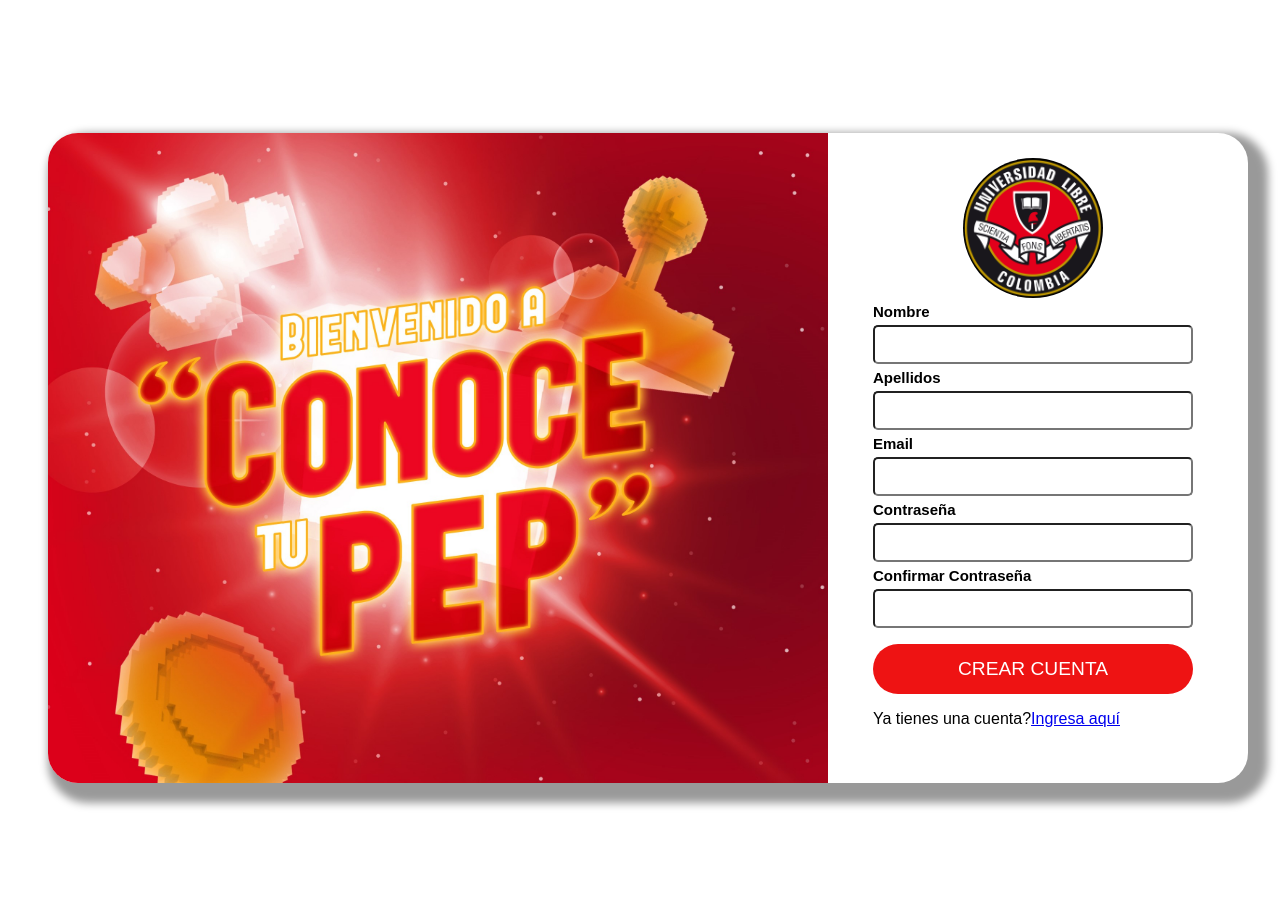
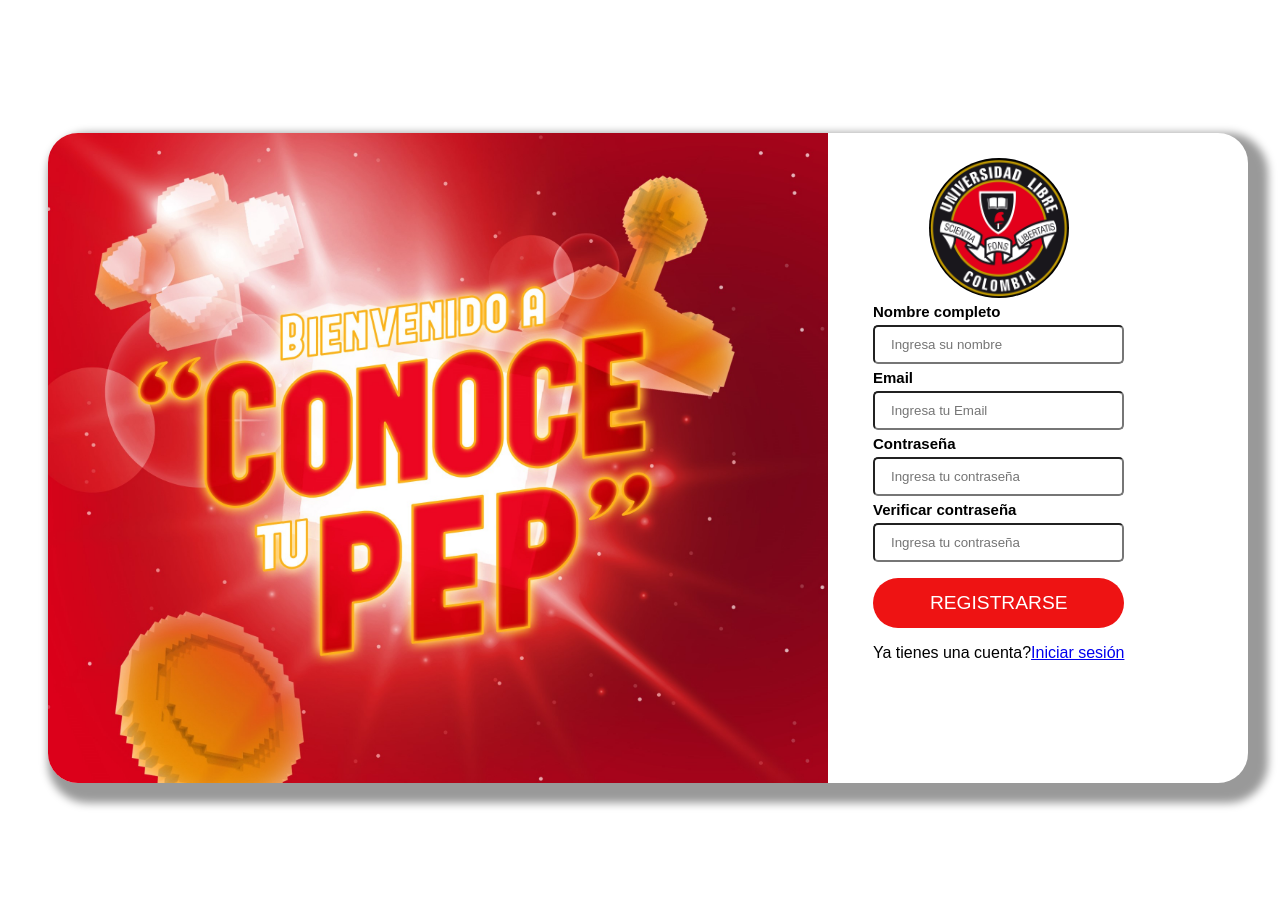
Before and after one commit to MartinCantillo/Juego-Pep, a Flask app: page /Registro in a window 1280 px wide. Run offline with Flask 3, Linux system fonts and the light colour scheme.

Commit message:
la funcion registrar usurio y modificacion html registro

```diff
--- /dev/null
+++ b/config/static/js/registro.js
@@ -0,0 +1,25 @@
+function saveuser(){
+    let endpoint = '/saveusuario'
+    const txtnom = document.getElementById('nombre')
+    const txtemail = document.getElementById('email')
+    const txtcontra = document.getElementById('contraseña')
+    const txtcontraf = document.getElementById('contraseñaf')
+
+
+    if (txtcontraf.value == txtcontra.value){
+    axios.post(endpoint,{
+        'nom_usuario' : txtnom.value ,
+        'IdCategoria_Fk' : 1,
+        'estado': 'a',
+        'clave_usuario': txtcontra.value,
+        'avatar_rut': '/static/img/avatar/avatar1.jpg',
+        'emailusuario_pk': txtemail.value
+    })
+    .then(function (response) {
+      alert(response);
+    })
+    .catch(function (error) {
+      console.log(error);
+    });
+}
+}
--- a/config/templates/Registro.html
+++ b/config/templates/Registro.html
@@ -12,47 +12,51 @@
 <body>
 
     <div class="contenedor-formulario contenedor">
-        <div class="imagen-formulario">
+        <div class="imagen-formulario"></div>
 
-        </div>
-
-        <form class="formulario">
+        <div class="formulario">
           <div class="texto-formulario">
-                <h2 src="bh.png">
+            <h2 src="{{ url_for('static', filename='static/img/LoginyRegistro/bh.jpg') }}" >
         </div>
         <div class="input">
-                <label for="nombre">Nombre</label>
-                <input placeholder=""type="text" id="nombre" style="width: 320px;">
+            <label for="Nombre">Nombre completo</label>
+            <input placeholder="Ingresa su nombre" type="text" id="nombre" name="nombre" />
           </div>
           <div class="input">
-                <label for="apellidos">Apellidos</label>
-                <input placeholder=""type="text" id="apellidos">
-            </div>
-            <div class="input">
-                <label for="email">Email</label>
-                <input placeholder=""type="text" id="email">
+            <label for="Email">Email</label>
+            <input placeholder="Ingresa tu Email" type="text" id="email" name="email" />
           </div>
           <div class="input">
             <label for="contraseña">Contraseña</label>
-                <input placeholder="" type="password" id="contraseña">
-
+            <input
+              placeholder="Ingresa tu contraseña"
+              type="password"
+              id="contraseña"
+              name="contraseña"
+            />
           </div>
           <div class="input">
-                <label for="confirmar_contraseña">Confirmar Contraseña</label>
-                <input placeholder="" type="password" type="password" id="Confriamr_contraseña">
-
+            <label for="Veri_contraseña">Verificar contraseña</label>
+            <input
+              placeholder="Ingresa tu contraseña"
+              type="password"
+              id="contraseñaf"
+              name="contraseñaf"
+            />
           </div>
-            <button type="submit" class="btn">Crear Cuenta</button>
+            <button type="submit" class="btn" onclick="saveuser()">
+              Registrarse
+            </button>
             <div class="login-register">
-                <p>Ya tienes una cuenta?<a href="/"
-                    class="Login-link">Ingresa aquí</a>
+              <p>
+                Ya tienes una cuenta?<a href="/" class="register-link"
+                  >Iniciar sesión</a>
               </p>
            </div>
-
-        </form>
-
         </div>
-
+      </div>
+    <script src="https://unpkg.com/axios/dist/axios.min.js"></script>
+    <script src="{{url_for('static', filename ='js/registro.js')}}"></script>
 </body>
 
 </html>
```
Lines whose indentation alone changed are shown as unchanged.
